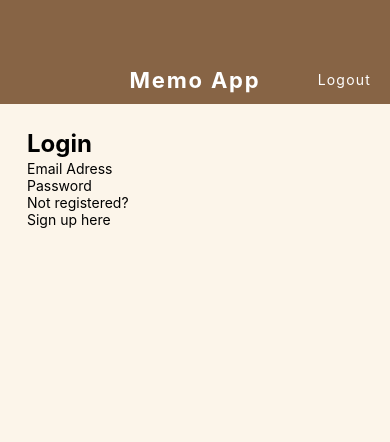
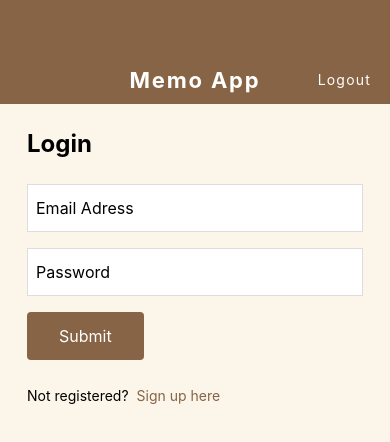
Before and after one commit to s-yoshiii/react-native-memo-app, a React Native app: screen / in a window 390 px wide. Shown: the top 442 px of the page. Built offline with nearby package versions, Linux system fonts and the light colour scheme.

Commit message:
ログイン画面のスタイリング

```diff
--- a/src/screens/LoginScreen.jsx
+++ b/src/screens/LoginScreen.jsx
@@ -9,11 +9,14 @@
       <Header />
       <View style={styles.inner}>
         <Text style={styles.title}>Login</Text>
-        <TextInput value="Email Adress" />
-        <TextInput value="Password" />
-        <View>
-          <Text>Not registered?</Text>
-          <Text>Sign up here</Text>
+        <TextInput style={styles.input} value="Email Adress" />
+        <TextInput style={styles.input} value="Password" />
+        <View style={styles.buttonContainer}>
+          <Text style={styles.buttonLabel}>Submit</Text>
+        </View>
+        <View style={styles.footer}>
+          <Text style={styles.footerText}>Not registered?</Text>
+          <Text style={styles.footerLink}>Sign up here</Text>
         </View>
       </View>
     </View>
@@ -32,6 +35,42 @@
     fontSize: 24,
     lineHeight: 32,
     fontWeight: 'bold',
+    marginBottom: 24,
+  },
+  input: {
+    backgroundColor: '#fff',
+    fontSize: 16,
+    minHeight: 48,
+    borderColor: '#ddd',
+    borderWidth: 1,
+    paddingHorizontal: 8,
+    marginBottom: 16,
+  },
+  buttonContainer: {
+    backgroundColor: '#876445',
+    borderRadius: 4,
+    alignSelf: 'flex-start',
+    marginBottom: 24,
+  },
+  buttonLabel: {
+    fontSize: 16,
+    lineHeight: 32,
+    paddingVertical: 8,
+    paddingHorizontal: 32,
+    color: '#fff',
+  },
+  footer: {
+    flexDirection: 'row',
+  },
+  footerText: {
+    fontSize: 14,
+    lineHeight: 24,
+    marginRight: 8,
+  },
+  footerLink: {
+    fontSize: 14,
+    lineHeight: 24,
+    color: '#876445',
   },
 });
 
```
